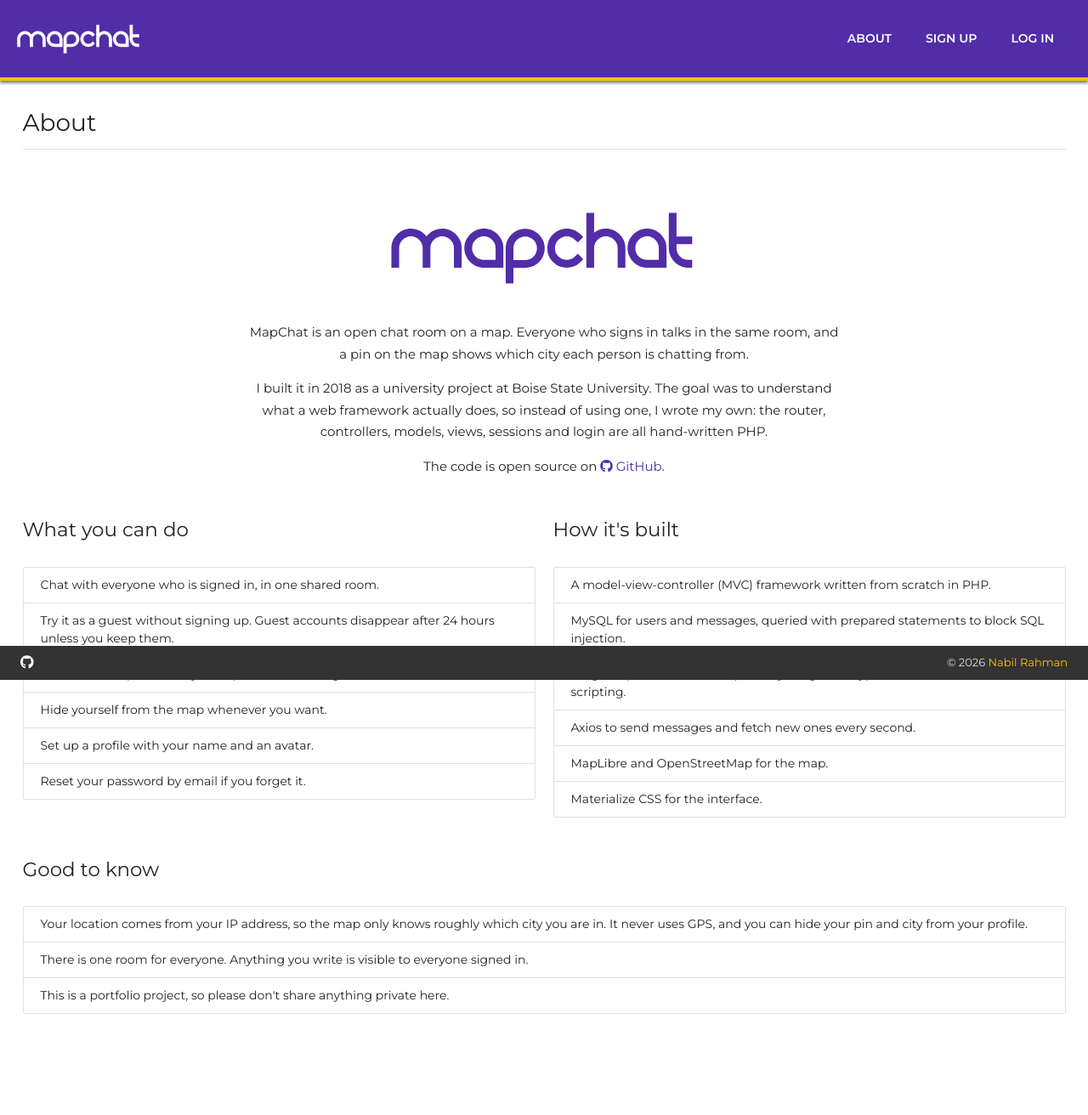
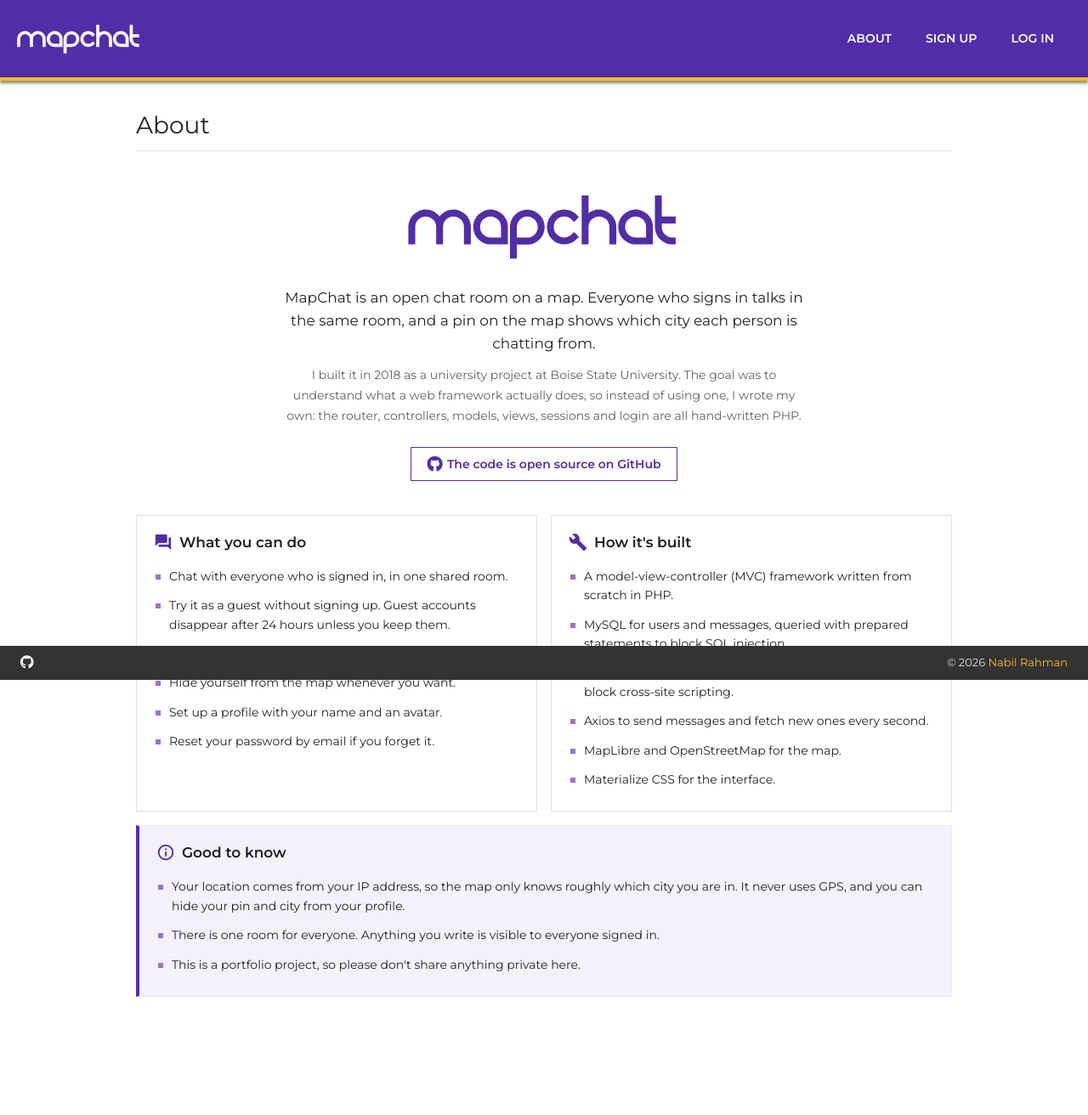
Before and after one commit to nabilrhman/MapChat-MVC, a PHP site: page /posts/About in a window 1280 px wide. Shown: the whole page at 85% size. After the commit the page ends 1173 px from the top, so only its background shows below. Run offline with PHP 8.4, Linux system fonts and the light colour scheme; data that the repository does not hold is empty; some libraries are stand-ins or nearby versions.

Commit message:
Lay out the About page as cards
The intro is a centred lead with a GitHub button, the two lists sit side by side in white cards with an icon each, and "Good to know" is a tinted note under them. The About rules move from styles.css to their own about.css.

```diff
--- a/App/Views/About/index.html
+++ b/App/Views/About/index.html
@@ -2,21 +2,20 @@
 
 {% block title %}About{% endblock %}
 
+{% block head %}
+<link rel="stylesheet" href="/css/about.css?v=1"/>
+{% endblock %}
+
 {% block body %}
 
-<div class="row main-content-wrapper">
-    <div class="col s12">
-        <h4 class="appear-down">About</h4>
-        <div class="divider"></div>
-    </div>
-</div>
+<div class="about-page">
 
-<div class="row main-content-wrapper appear-down about-intro">
-    <div class="col s12 center-align">
+    <h4 class="about-page__title appear-down">About</h4>
+    <div class="divider about-page__divider"></div>
+
+    <section class="about-intro appear-down">
         <img class="about-intro__logo" src="/res/logo-mapchat.svg" alt="MapChat">
-    </div>
-    <div class="col s12">
-        <p class="about-intro__text">
+        <p class="about-intro__lead">
             <strong>MapChat</strong> is an open chat room on a map.
             Everyone who signs in talks in the same room, and a pin on the map shows which
             city each person is chatting from.
@@ -27,47 +26,46 @@
             my own: the router, controllers, models, views, sessions and login are all
             hand-written PHP.
         </p>
-        <p class="about-intro__text">
-            The code is open source on
-            <a href="https://github.com/nabilrhman/MapChat-MVC" class="purple-text"><i class="fab fa-github"></i> GitHub</a>.
-        </p>
+        <a href="https://github.com/nabilrhman/MapChat-MVC" class="button button--outline about-intro__button">
+            <i class="fab fa-github button__icon"></i>The code is open source on GitHub
+        </a>
+    </section>
+
+    <div class="about-grid">
+        <section class="about-card appear-down">
+            <h2 class="about-card__title"><i class="material-icons about-card__icon">forum</i>What you can do</h2>
+            <ul class="about-list">
+                <li>Chat with everyone who is signed in, in one shared room.</li>
+                <li>Try it as a guest without signing up. Guest accounts disappear after 24 hours unless you keep them.</li>
+                <li>See on the map which city each person is chatting from.</li>
+                <li>Hide yourself from the map whenever you want.</li>
+                <li>Set up a profile with your name and an avatar.</li>
+                <li>Reset your password by email if you forget it.</li>
+            </ul>
+        </section>
+
+        <section class="about-card appear-down">
+            <h2 class="about-card__title"><i class="material-icons about-card__icon">build</i>How it's built</h2>
+            <ul class="about-list">
+                <li>A model-view-controller (MVC) framework written from scratch in PHP.</li>
+                <li>MySQL for users and messages, queried with prepared statements to block SQL injection.</li>
+                <li>Twig templates, which escape everything users type to block cross-site scripting.</li>
+                <li>Axios to send messages and fetch new ones every second.</li>
+                <li>MapLibre and OpenStreetMap for the map.</li>
+                <li>Materialize CSS for the interface.</li>
+            </ul>
+        </section>
+
+        <section class="about-card about-card--note appear-down">
+            <h2 class="about-card__title"><i class="material-icons about-card__icon">info_outline</i>Good to know</h2>
+            <ul class="about-list">
+                <li>Your location comes from your IP address, so the map only knows roughly which city you are in. It never uses GPS, and you can hide your pin and city from your profile.</li>
+                <li>There is one room for everyone. Anything you write is visible to everyone signed in.</li>
+                <li>This is a portfolio project, so please don't share anything private here.</li>
+            </ul>
+        </section>
     </div>
-</div>
 
-<div class="row main-content-wrapper">
-    <div class="col s12 m6">
-        <h5 class="appear-down about-heading">What you can do</h5>
-        <ul class="collection appear-down">
-            <li class="collection-item">Chat with everyone who is signed in, in one shared room.</li>
-            <li class="collection-item">Try it as a guest without signing up. Guest accounts disappear after 24 hours unless you keep them.</li>
-            <li class="collection-item">See on the map which city each person is chatting from.</li>
-            <li class="collection-item">Hide yourself from the map whenever you want.</li>
-            <li class="collection-item">Set up a profile with your name and an avatar.</li>
-            <li class="collection-item">Reset your password by email if you forget it.</li>
-        </ul>
-    </div>
-    <div class="col s12 m6">
-        <h5 class="appear-down about-heading">How it's built</h5>
-        <ul class="collection appear-down">
-            <li class="collection-item">A model-view-controller (MVC) framework written from scratch in PHP.</li>
-            <li class="collection-item">MySQL for users and messages, queried with prepared statements to block SQL injection.</li>
-            <li class="collection-item">Twig templates, which escape everything users type to block cross-site scripting.</li>
-            <li class="collection-item">Axios to send messages and fetch new ones every second.</li>
-            <li class="collection-item">MapLibre and OpenStreetMap for the map.</li>
-            <li class="collection-item">Materialize CSS for the interface.</li>
-        </ul>
-    </div>
-</div>
-
-<div class="row main-content-wrapper">
-    <div class="col s12">
-        <h5 class="appear-down about-heading">Good to know</h5>
-        <ul class="collection appear-down">
-            <li class="collection-item">Your location comes from your IP address, so the map only knows roughly which city you are in. It never uses GPS, and you can hide your pin and city from your profile.</li>
-            <li class="collection-item">There is one room for everyone. Anything you write is visible to everyone signed in.</li>
-            <li class="collection-item">This is a portfolio project, so please don't share anything private here.</li>
-        </ul>
-    </div>
 </div>
 
 {% endblock %}
--- a/App/Views/base_app.html
+++ b/App/Views/base_app.html
@@ -18,7 +18,7 @@
     <link rel="stylesheet" href="/css/header.css?v=7" />
     <link rel="stylesheet" href="/css/footer.css?v=6" />
 
-    <link rel="stylesheet" href="/css/styles.css?v=13" />
+    <link rel="stylesheet" href="/css/styles.css?v=14" />
     <link rel="stylesheet" href="/css/ui.css?v=11" />
 
     {% block head %}{% endblock %}
--- a/App/Views/base_login.html
+++ b/App/Views/base_login.html
@@ -10,7 +10,7 @@
 
     <link rel="stylesheet" type="text/css" href="/css/materialize.css">
     <link rel="stylesheet" href="/css/animations.css?v=2" />
-    <link rel="stylesheet" href="/css/styles.css?v=13" />
+    <link rel="stylesheet" href="/css/styles.css?v=14" />
     <link rel="stylesheet" href="/css/footer.css?v=6" />
     <link rel="stylesheet" href="/css/ui.css?v=11" />
     <link rel="stylesheet" type="text/css" href="/css/login.css?v=31">
--- /dev/null
+++ b/public/css/about.css
@@ -0,0 +1,130 @@
+/* One centred column, wide enough for two cards side by side */
+.about-page
+{
+    max-width: 960px;
+    margin: 0 auto;
+}
+
+.about-page__title
+{
+    margin: 24px 0 12px;
+}
+
+/* The line under the title, as on Profile */
+.about-page__divider
+{
+    margin-bottom: 16px;
+}
+
+/* Logo, two short paragraphs and the GitHub link, centred */
+.about-intro
+{
+    max-width: 620px;
+    margin: 0 auto 40px;
+    text-align: center;
+}
+
+.about-intro__logo
+{
+    display: block;
+    width: 100%;
+    max-width: 320px;
+    margin: 32px auto 28px;
+}
+
+.about-intro__lead
+{
+    margin: 0 0 12px;
+    font-size: 17px;
+    line-height: 1.6;
+}
+
+.about-intro__text
+{
+    margin: 0 0 24px;
+    color: #616161;
+    line-height: 1.7;
+}
+
+/* Long label: let it wrap on phones instead of overflowing */
+.about-intro__button
+{
+    height: auto;
+    min-height: 40px;
+    padding-top: 10px;
+    padding-bottom: 10px;
+    white-space: normal;
+}
+
+/* Two cards in a row; the note spans both */
+.about-grid
+{
+    display: grid;
+    grid-template-columns: repeat(2, minmax(0, 1fr));
+    gap: 16px;
+}
+
+@media (max-width: 700px)
+{
+    .about-grid
+    {
+        grid-template-columns: minmax(0, 1fr);
+    }
+}
+
+.about-card
+{
+    padding: 20px;
+    border: 1px solid #e0e0e0;
+    background-color: #fff;
+}
+
+/* Tinted like the guest banner on Profile */
+.about-card--note
+{
+    grid-column: 1 / -1;
+    border-color: #ede7f6;
+    border-left: 4px solid #512da8;
+    background-color: #f5f1fb;
+}
+
+.about-card__title
+{
+    display: flex;
+    align-items: center;
+    gap: 8px;
+    margin: 0 0 12px;
+    font-size: 17px;
+    font-weight: 600;
+    line-height: 1.3;
+}
+
+.about-card__icon
+{
+    color: #512da8;
+    font-size: 22px;
+}
+
+/* A small purple square before each line instead of a bullet */
+.about-list
+{
+    margin: 0;
+}
+
+.about-list li
+{
+    position: relative;
+    padding: 6px 0 6px 18px;
+    line-height: 1.6;
+}
+
+.about-list li::before
+{
+    content: "";
+    position: absolute;
+    top: 15px;
+    left: 2px;
+    width: 6px;
+    height: 6px;
+    background-color: #9575cd;
+}
--- a/public/css/styles.css
+++ b/public/css/styles.css
@@ -47,32 +47,6 @@ textarea
     overflow-x: clip;
 }
 
-.about-heading
-{
-    margin-bottom: 30px !important;
-}
-
-/* About page: the intro is one narrow column, centred like every .row */
-.about-intro
-{
-    max-width: 720px;
-}
-
-.about-intro__logo
-{
-    display: block;
-    width: 100%;
-    max-width: 360px;
-    margin: 32px auto 24px;
-}
-
-.about-intro__text
-{
-    font-size: 15px;
-    line-height: 1.7;
-    text-align: center;
-}
-
 /* Explicit page colours, so a dark browser theme can't turn the page black
    behind the dark text. Set on body only: the browser then paints it across
    the whole window, and pages with their own body background (the login
```
